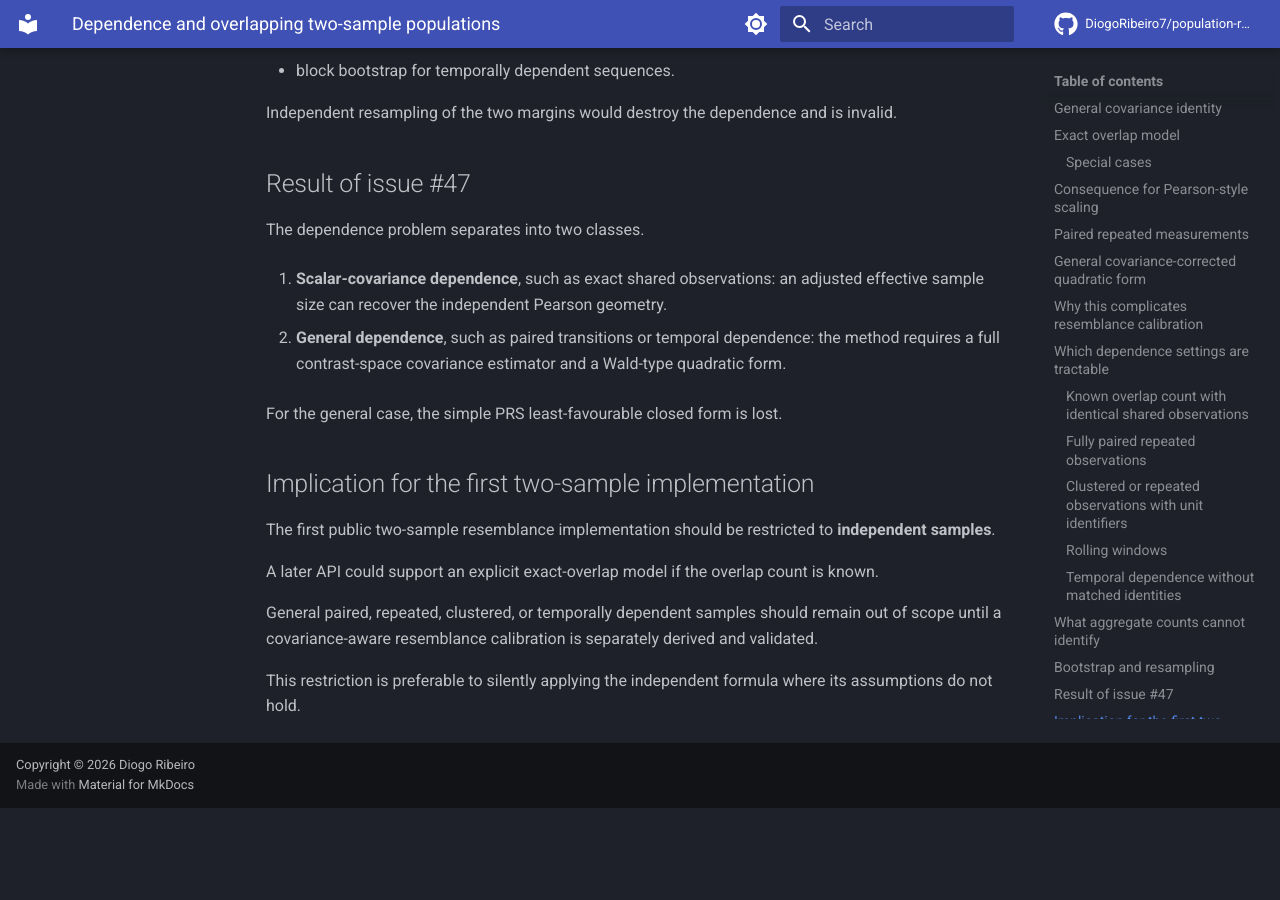
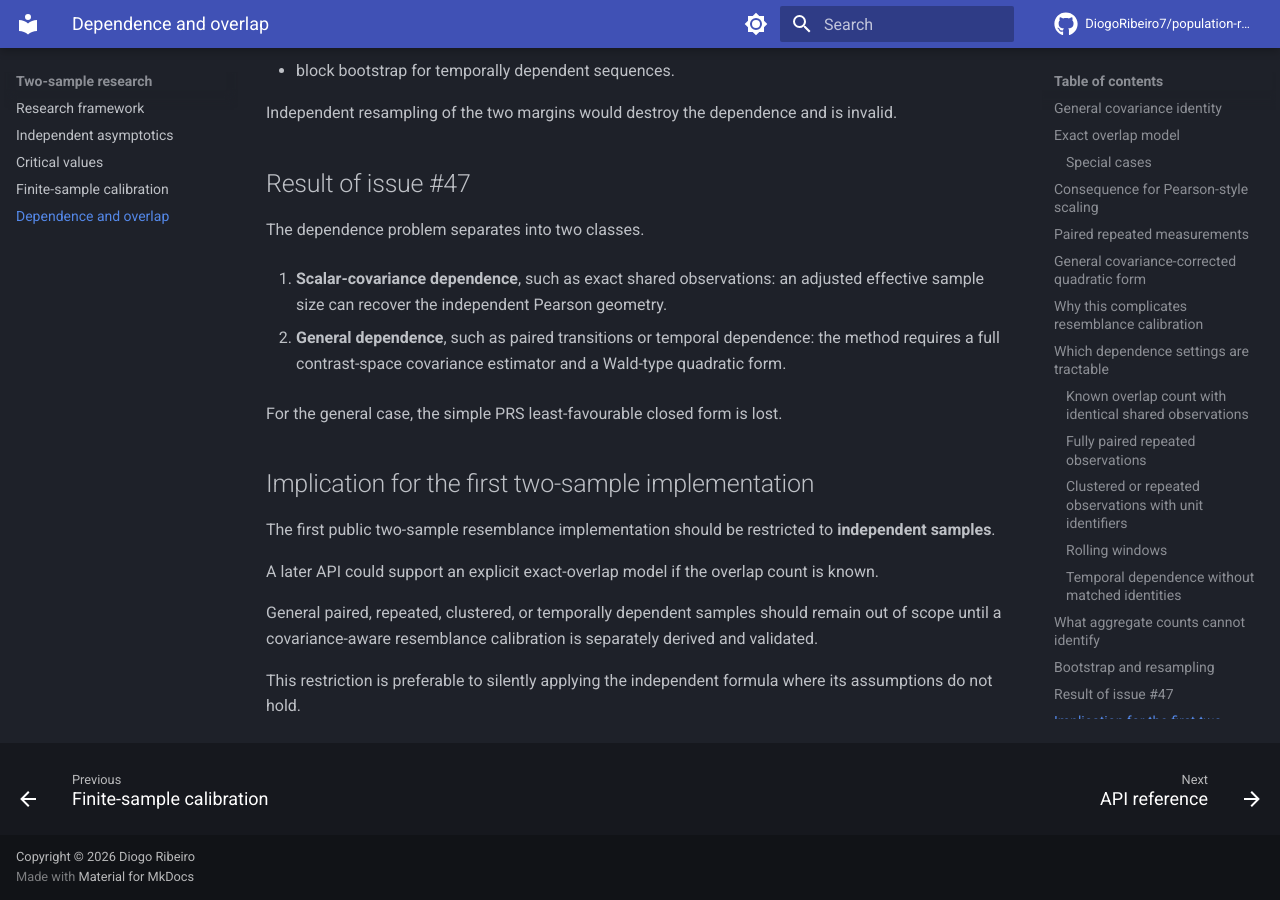
Before and after one commit to DiogoRibeiro7/population-resemblance, an MkDocs documentation site: the page built from docs/two-sample-dependence.md, in a window 1280 px wide and 900 px high, scrolled down 7517 px. Built offline with MkDocs 1.6.1 and Material for MkDocs 9.7.7, drawn with Linux system fonts in a browser that asks for light colours; comment, search, counter and statistics services are not loaded; before the commit the page ends 8325 px from its top, so only the background shows below that.

Commit message:
docs: add dependence research note

```diff
--- a/mkdocs.yml
+++ b/mkdocs.yml
@@ -50,6 +50,7 @@ nav:
       - Independent asymptotics: two-sample-asymptotics.md
       - Critical values: two-sample-critical-values.md
       - Finite-sample calibration: two-sample-calibration.md
+      - Dependence and overlap: two-sample-dependence.md
   - API reference: api.md
   - Public API policy: public-api.md
   - Development: development.md
```
